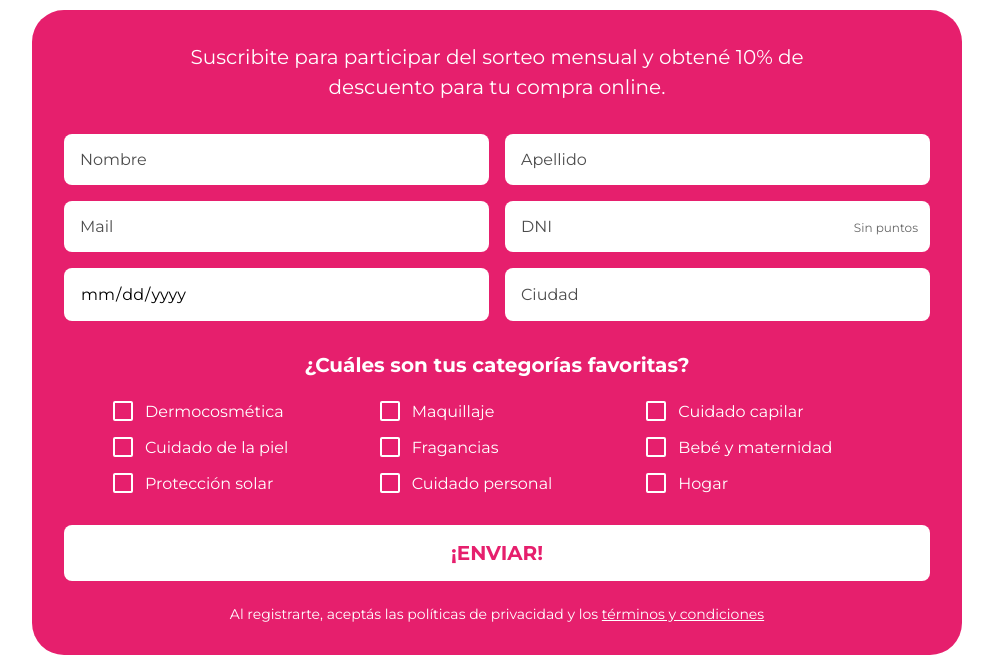
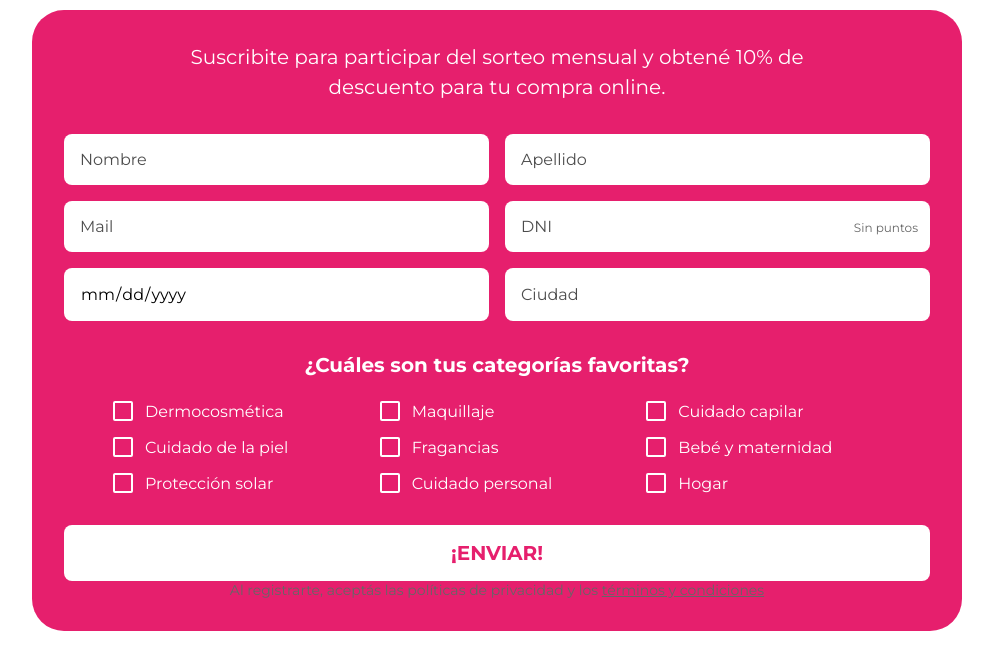
Before and after one commit to anabelle-alberto/farm-social, a plain HTML site: page index.html in a window 1280 px wide. Shown: the part 229-900 px from the top of the page, without its empty margins (143-1136 px from the left). Drawn offline with Linux system fonts and the light colour scheme.

Commit message:
Update style.css

```diff
--- a/style.css
+++ b/style.css
@@ -60,6 +60,7 @@ body {
     border-radius: 32px;
     overflow: hidden;
     color: white;
+    margin-bottom: 1.5rem;
 }
 
 .form-header {
@@ -169,7 +170,6 @@ button {
     text-transform: uppercase;
     cursor: pointer;
     transition: background-color 0.2s;
-    margin-bottom: 1.5rem;
 }
 
 button:hover {
@@ -179,10 +179,11 @@ button:hover {
 .terms {
     text-align: center;
     font-size: 0.875rem;
+    color: #666;
 }
 
 .terms a {
-    color: white;
+    color: #666;
     text-decoration: underline;
 }
 
@@ -209,3 +210,6 @@ button:hover {
         font-size: 1rem;
     }
 }
+        font-size: 1rem;
+    }
+}
```
